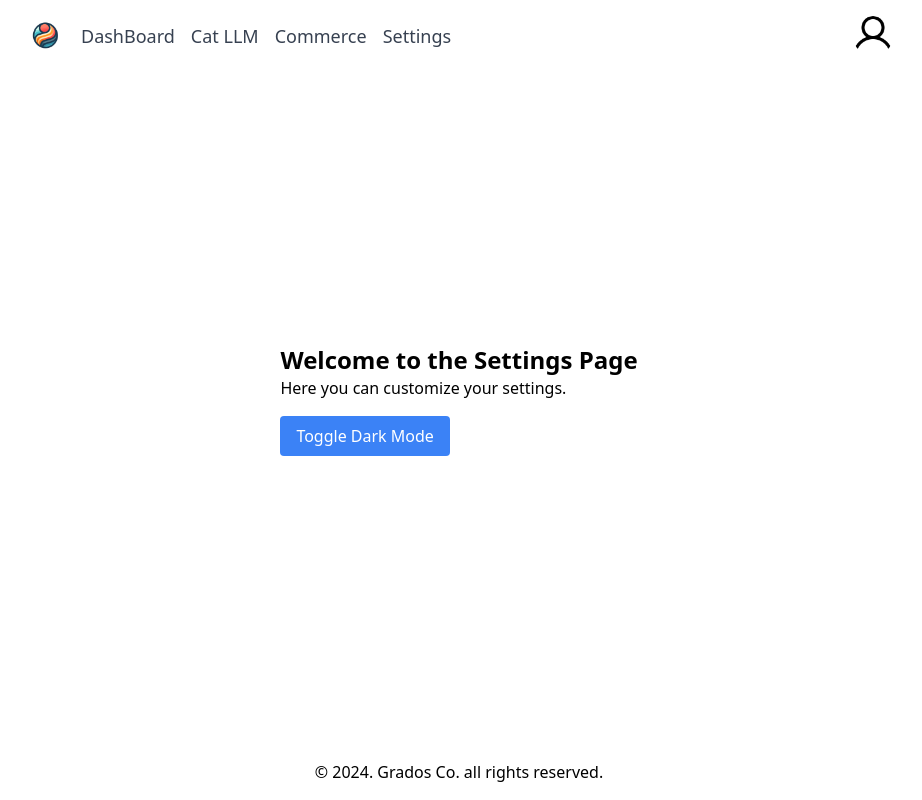
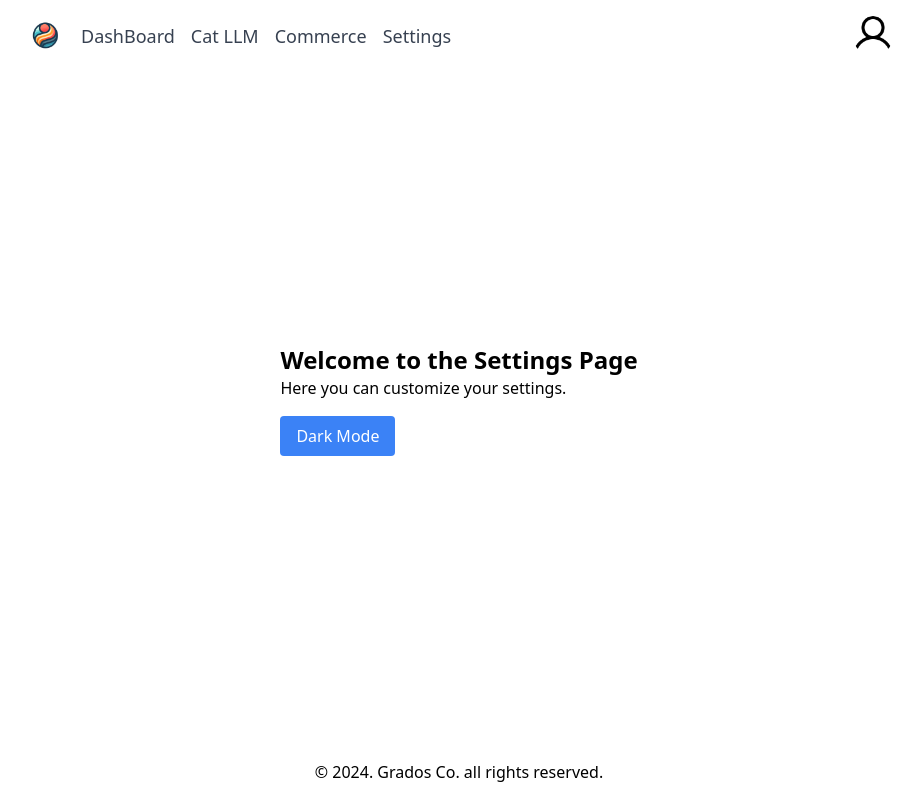
Before and after one commit to habaekk/CatSAMA_WLD, a Next.js app: page /settings in a window 1280 px wide. Shown: the whole page, without its empty margins (181-1103 px from the left). Built offline with nearby package versions, Linux system fonts and the light colour scheme.

Commit message:
feat: add localstorage darkmode.    bug: blinking

```diff
--- /dev/null
+++ b/app/component/DarkMode.tsx
@@ -0,0 +1,21 @@
+'use client';
+
+import { useRecoilState } from 'recoil';
+import { darkModeState } from '../state/theme';
+import { useEffect } from 'react';
+
+const DarkModeToggle = () => {
+  const [isDarkMode, setIsDarkMode] = useRecoilState(darkModeState);
+
+  useEffect(() => {
+    const savedDarkMode = localStorage.getItem('darkMode') === 'true';
+    setIsDarkMode(savedDarkMode);
+    document.documentElement.classList.toggle('dark', savedDarkMode);
+  }, [setIsDarkMode]);
+
+  return (
+    <div></div>
+  )
+};
+
+export default DarkModeToggle;
--- /dev/null
+++ b/app/component/DarkModeToggle.tsx
@@ -0,0 +1,25 @@
+import { useRecoilState } from 'recoil';
+import { darkModeState } from '../state/theme';
+import { useEffect } from 'react';
+
+const DarkModeToggle = () => {
+  const [isDarkMode, setIsDarkMode] = useRecoilState(darkModeState);
+
+  const toggleDarkMode = () => {
+    const newDarkModeState = !isDarkMode;
+    setIsDarkMode(newDarkModeState);
+    localStorage.setItem('darkMode', newDarkModeState);
+    document.documentElement.classList.toggle('dark', newDarkModeState);
+  };
+
+  return (
+    <button onClick={toggleDarkMode}
+        className="mt-4 px-4 py-2 bg-blue-500 text-white rounded dark:bg-yellow-500"
+    >
+      {isDarkMode ? 'Light Mode' : 'Dark Mode'}
+
+    </button>
+  );
+};
+
+export default DarkModeToggle;
--- a/app/component/ThemeProvider.tsx
+++ b/app/component/ThemeProvider.tsx
@@ -7,16 +7,13 @@ import { darkModeState } from '../state/theme';
 export default function ThemeProvider({ children }: { children: React.ReactNode }) {
   const [isDarkMode, setIsDarkMode] = useRecoilState(darkModeState);
 
+  // 컴포넌트가 처음 마운트될 때 로컬 스토리지에서 저장된 값을 가져옴
   useEffect(() => {
     const savedMode = localStorage.getItem('darkMode') === 'true';
     setIsDarkMode(savedMode);
-    if (savedMode) {
-      document.documentElement.classList.add('dark');
-    } else {
-      document.documentElement.classList.remove('dark');
-    }
   }, [setIsDarkMode]);
 
+  // isDarkMode 상태가 변경될 때마다 로컬 스토리지에 저장
   useEffect(() => {
     localStorage.setItem('darkMode', isDarkMode.toString());
     if (isDarkMode) {
--- a/app/layout.tsx
+++ b/app/layout.tsx
@@ -3,6 +3,8 @@ import { Inter } from 'next/font/google';
 import './globals.css';
 import ThemeProvider from './component/ThemeProvider';
 import RecoilRootProvider from './component/RecoilRootProvider';
+import DarkMode from './component/DarkMode';
+
 
 const inter = Inter({ subsets: ['latin'] });
 
@@ -20,10 +22,10 @@ export default function RootLayout({
     <html lang="kr">
       <body className='${inter.className} dark:bg-gray-800'>
         <RecoilRootProvider>
-          <ThemeProvider>
             {children}
-          </ThemeProvider>
+            <DarkMode />
         </RecoilRootProvider>
+
       </body>
     </html>
   );
--- a/app/settings/page.tsx
+++ b/app/settings/page.tsx
@@ -1,17 +1,11 @@
 'use client';
 
 import React from 'react';
-import { useRecoilState } from 'recoil';
-import { darkModeState } from '../state/theme';
 import Header from '../component/Header';
 import Footer from '../component/Footer';
+import DarkModeToggle from '../component/DarkModeToggle';
 
 export default function Settings() {
-  const [isDarkMode, setIsDarkMode] = useRecoilState(darkModeState);
-
-  const toggleDarkMode = () => {
-    setIsDarkMode((prevMode) => !prevMode);
-  };
 
   return (
     <div className="main-content flex min-h-screen flex-col items-center justify-center p-24 relative text-black dark:text-white">
@@ -19,12 +13,7 @@ export default function Settings() {
       <div>
         <h2 className="text-2xl font-bold">Welcome to the Settings Page</h2>
         <p>Here you can customize your settings.</p>
-        <button
-          onClick={toggleDarkMode}
-          className="mt-4 px-4 py-2 bg-blue-500 text-white rounded dark:bg-yellow-500"
-        >
-          Toggle Dark Mode
-        </button>
+        <DarkModeToggle />
       </div>
       <Footer />
     </div>
```
